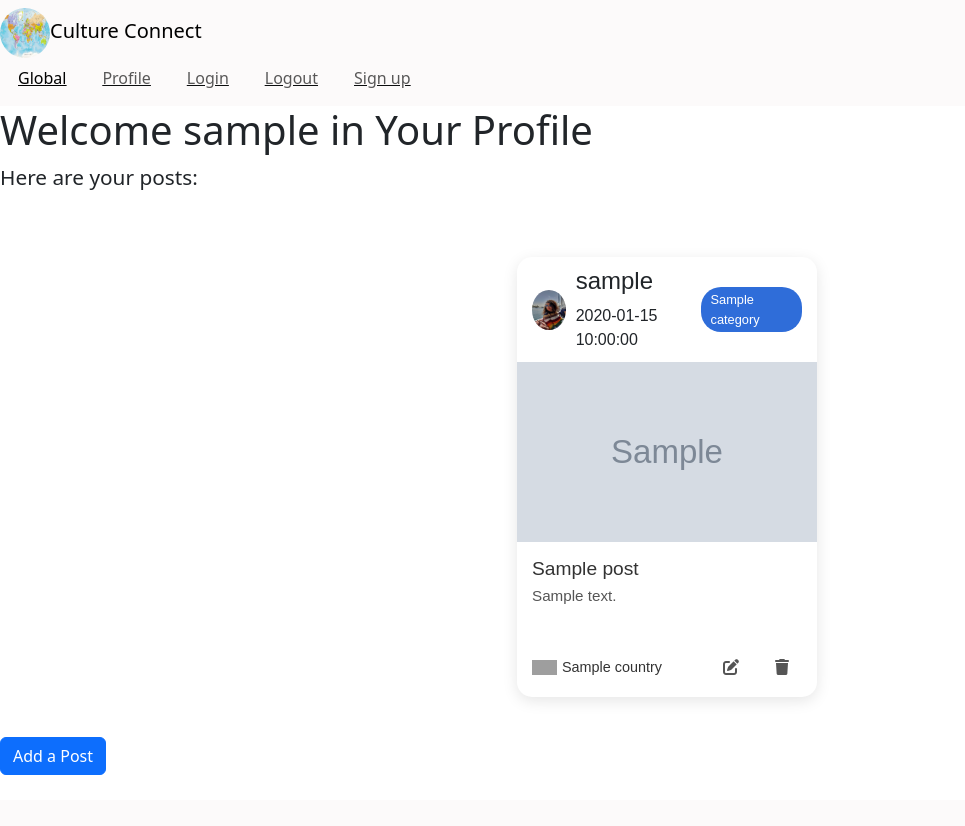
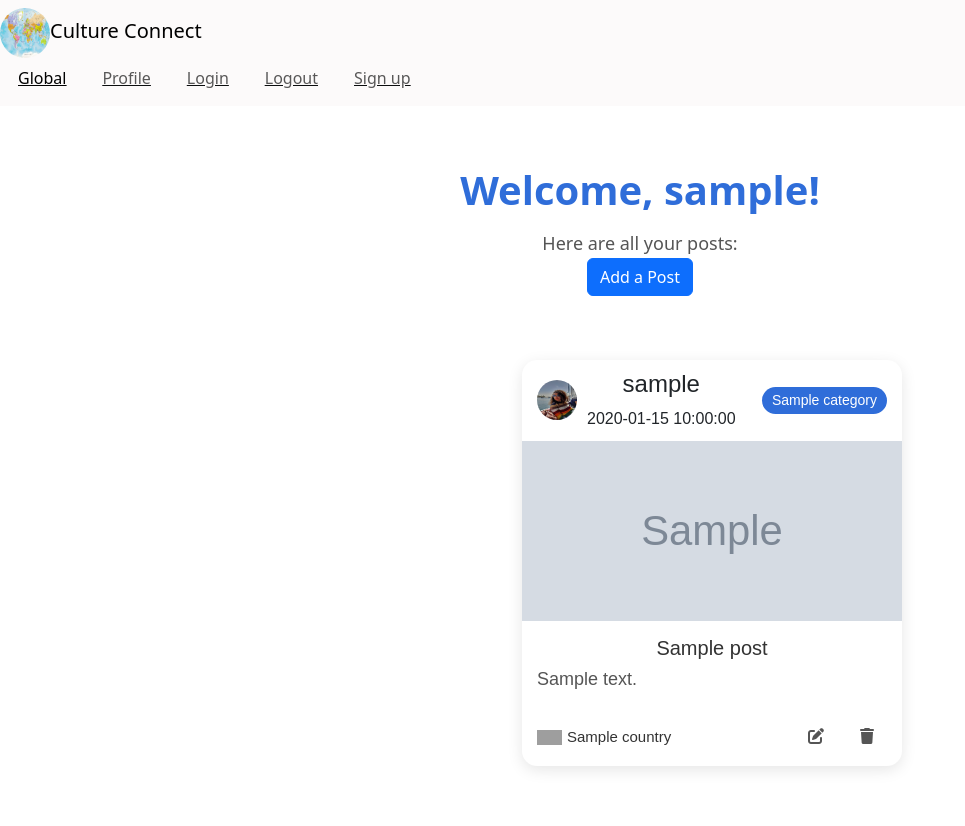
Before and after one commit to sandymosaad/culture_connect, a Flask app: template website/templates/profile.html in a window 1280 px wide. Shown: the whole page, without its empty margins (0-965 px from the left). Before the commit the page ends 775 px from the top, so only its background shows below. Run offline with Flask 3, Linux system fonts and the light colour scheme; the template is opened without the code that fills it: most values are stand-ins (such as "Sample title", 1, 10 or a date in 2020); grey boxes marked "Sample" are stand-in pictures; some libraries are stand-ins or nearby versions; grey boxes are pictures that could not be loaded.

Commit message:
improve the style for profile and cards

```diff
--- a/website/static/css/card.css
+++ b/website/static/css/card.css
@@ -2,17 +2,18 @@
     margin: 20px;
     display: flex;
     justify-content: space-around;
+
 }
 
-
 .post-card {
-    width: 300px;
+    width: 380px;
     background: #fff;
     border-radius: 15px;
     box-shadow: 0 4px 15px rgba(0,0,0,0.1);
-    overflow: hidden;
     font-family: 'Arial', sans-serif;
     margin: 20px;
+    max-height: 670px;
+    overflow-y: auto;
 }
 .post-card:hover{
     transform: scale(1.02);
@@ -41,11 +42,10 @@
 
 .post-category {
     background: #2f6dd9;
-;
     color: #fff;
     padding: 3px 10px;
     border-radius: 20px;
-  font-size: 0.8rem;
+    font-size: 14px;
 }
 
 .post-image img {
@@ -59,14 +59,17 @@
 }
 
 .post-title {
-  font-size: 1.2rem;
+    font-size: 20px;
     margin-bottom: 5px;
     color: #333;
+    text-align: center;
 }
 
 .post-text {
-  font-size: 0.95rem;
+    font-size: 15px;
     color: #555;
+    text-align: start;
+
 }
 
 .country-info {
@@ -82,7 +85,7 @@
 }
 
 .country-name {
-  font-size: 0.9rem;
+    font-size: 15px;
     color: #333;
 }
 .card-actions {
@@ -99,5 +102,4 @@
 
 .card-actions i:hover {
     color: #2f6dd9;
-;
 }
--- a/website/static/css/style.css
+++ b/website/static/css/style.css
@@ -94,18 +94,28 @@ body {
     background: #2f6dd9;
 }
 
-/*--------------------------------------------------------------h1 p ---------------------------------------------*/
-h1 {
-    margin: 0;
-    font-size: 3rem;
-    font-weight: 700;
+/*-------------------------------------------------------------- Global Header Section ---------------------------------------------*/
+.header-section {
+    text-align: center;
+    margin: 60px 0 40px;
+    padding: 0 20px;
 }
 
- p {
-    font-size: 1.3rem;
-    margin-top: 10px;
-    margin-bottom: 25px;
+.header-section h1 {
+    font-size: 40px;
+    font-weight: 700;
+    color: #2f6dd9;
+    margin-bottom: 15px;
 }
+
+.header-section p {
+    font-size: 18px;
+    color: #555;
+    max-width: 600px;
+    margin: 0 auto;
+    line-height: 1.6;
+}
+
 /*--------------------    alert for error ------------------------------*/
 
 .section-alert {
--- a/website/static/js/main.js
+++ b/website/static/js/main.js
@@ -8,7 +8,7 @@ function deletePost(postId) {
             const remainingPosts = document.querySelectorAll('.card[id^="post-"]').length;
             const statusParagraph = document.querySelector('.checkRemainingPostsPar');
             if (remainingPosts==0){
-                statusParagraph.textContent = "You haven't added any posts yet. Click 'Add a Post' to get started!";
+                statusParagraph.textContent = 'You haven\'t added any posts yet. Click "Add a Post" to create your first one!';
             }}
     })
 };
--- a/website/templates/card.html
+++ b/website/templates/card.html
@@ -31,10 +31,16 @@
         <span class="country-name">{{ post.country }}</span>
         </div>
 
+
     <div class="card-actions">
-        <button class='btn' onclick="showEditModal('{{ post.post_id }}', '{{ post.title }}', '{{ post.body }}','{{ post.country }}','{{ post.category }}','{{ post.post_image }}','{{ post.flag }}')"
-        ><i class="fas fa-edit edit-icon" title="Edit" ></i> </button >
-        <button class='btn' onclick="deletePost({{ post.post_id }})"><i class="fas fa-trash delete-icon" title="Delete" ></i></button >
+        <button class='btn'
+            onclick='showEditModal({{ post.post_id }}, {{ post.title|tojson }}, {{ post.body|tojson }}, {{ post.country|tojson }}, {{ post.category|tojson }}, {{ post.post_image|tojson }}, {{ post.flag|tojson }})'>
+            <i class="fas fa-edit edit-icon" title="Edit"></i>
+        </button>
+        <button class='btn' onclick="deletePost({{ post.post_id }})">
+            <i class="fas fa-trash delete-icon" title="Delete"></i>
+        </button>
+    </div>
+
     </div>
 </div>
-</div>
--- a/website/templates/global_posts.html
+++ b/website/templates/global_posts.html
@@ -3,9 +3,9 @@
 {% block title %} Global {% endblock %}
 
 {% block content%}
-<div class="global-header">
-    <h1 class="global-title">Explore Global Posts</h1>
-    <p class="global-subtitle">
+<div class="header-section">
+    <h1>Explore Global Posts</h1>
+    <p>
         Discover stories, quotes, and culture from people around the world
     </p>
 </div>
--- a/website/templates/post_modal.html
+++ b/website/templates/post_modal.html
@@ -72,7 +72,7 @@
                             <option value="Story">Story</option>
                             <option value="Tourist Attraction">Tourist Attraction</option>
                             <option value="Dish">Dish</option>
-                            <option value="Quote">Quote</option>
+                            <option value="proverb">Proverb</option>
                         </select>
                     </div>
                     <div class="modal-footer flex justify-content-center">
--- a/website/templates/profile.html
+++ b/website/templates/profile.html
@@ -2,24 +2,27 @@
 
 {% block content %}
 
-    <div class="welcome-section">
-        <h1 >Welcome {{username}} in Your Profile</h1>
+    <div class="header-section">
+        <h1>Welcome, {{username}}!</h1>
         {% if posts %}
-            <p class="checkRemainingPostsPar">Here are your posts:</p>
-            <div class="row cards  g-4">
+            <p class="checkRemainingPostsPar">Here are all your posts:</p>
+            <button type="button" class="btn btn-primary" data-bs-toggle="modal" data-bs-target="#postModal">
+                Add a Post
+            </button>
+                <div class="row cards  g-4">
                 {% for post in posts %}
                     <div class="col-12 col-md-3 " id="post-{{ post.post_id }}">
                         {% include "card.html" %}
                     </div>
                 {% endfor %}
-            </div>
+                </div>
         {% else %}
-                    <p class="checkRemainingPostsPar">You haven't added any posts yet. Click "Add a Post" to get started!</p>
+                <p class="checkRemainingPostsPar">You haven't added any posts yet. Click "Add a Post" to create your first one!</p>
+                <button type="button" class="btn btn-primary" data-bs-toggle="modal" data-bs-target="#postModal">
+                    Add a Post
+                </button>
         {% endif %}
 
-        <button type="button" class="btn btn-primary" data-bs-toggle="modal" data-bs-target="#postModal">
-        Add a Post
-        </button>
     </div>
 
     {#  include new post modal #}
```
Also changed, not shown: db/posts.json (+12 -1 lines), website/static/css/global.css (deleted, +0 -19 lines), website/static/css/profile.css (deleted, +0 -7 lines). Lines whose indentation alone changed are shown as unchanged.
